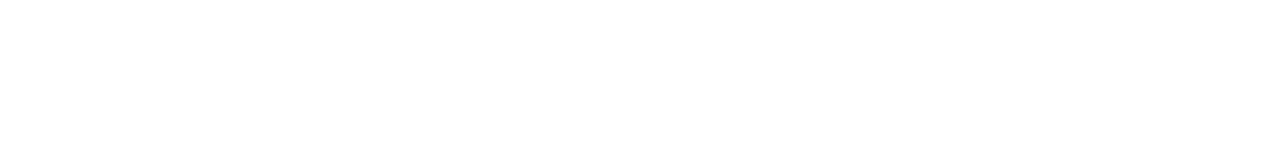
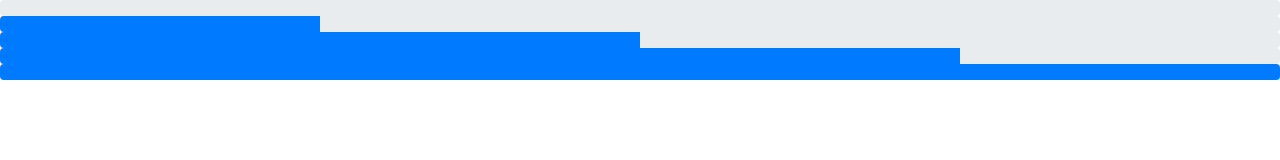
Before and after one commit to Leadstoyou/11-1-2023-Test2, a website: page index.html in a window 1280 px wide. Drawn offline with nearby package versions, Linux system fonts and the light colour scheme.

Commit message:
test 12/1/2023

```diff
--- a/index.html
+++ b/index.html
@@ -3,10 +3,27 @@
 <head>
     <meta charset="UTF-8">
     <meta http-equiv="X-UA-Compatible" content="IE=edge">
+    <link rel="stylesheet" href="node_modules/bootstrap/dist/css/bootstrap.min.css">
     <meta name="viewport" content="width=device-width, initial-scale=1.0">
     <title>Document</title>
 </head>
 <body>
-
+  <div class="progress">
+    <div class="progress-bar" role="progressbar" aria-valuenow="0" aria-valuemin="0" aria-valuemax="100"></div>
+  </div>
+  <div class="progress">
+    <div class="progress-bar" role="progressbar" style="width: 25%" aria-valuenow="25" aria-valuemin="0" aria-valuemax="100"></div>
+  </div>
+  <div class="progress">
+    <div class="progress-bar" role="progressbar" style="width: 50%" aria-valuenow="50" aria-valuemin="0" aria-valuemax="100"></div>
+  </div>
+  <div class="progress">
+    <div class="progress-bar" role="progressbar" style="width: 75%" aria-valuenow="75" aria-valuemin="0" aria-valuemax="100"></div>
+  </div>
+  <div class="progress">
+    <div class="progress-bar" role="progressbar" style="width: 100%" aria-valuenow="100" aria-valuemin="0" aria-valuemax="100"></div>
+  </div>
 </body>
+<script src="node_modules/jquery/dist/jquery.min.js"></script>
+<script src="node_modules/popper.js/dist/popper.min.js"></script>
 </html>
```
Also changed, not shown: package.json (added, +29 -0 lines), 2 other files.
